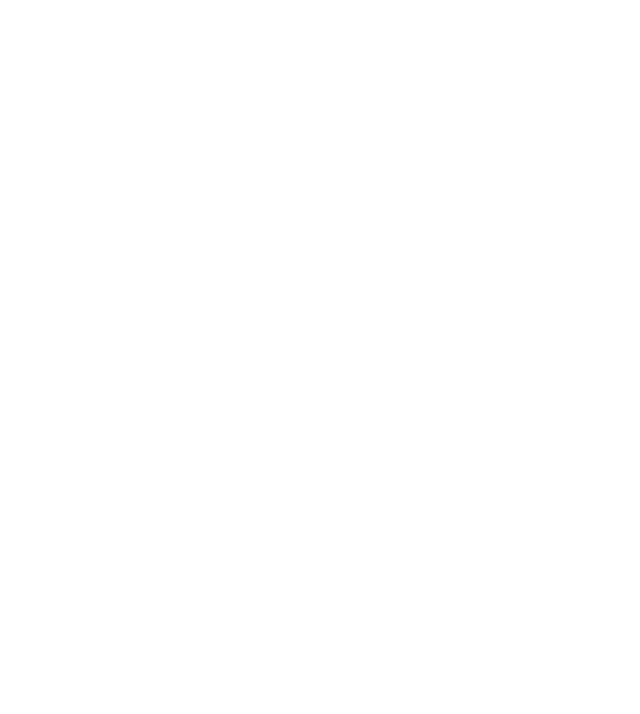
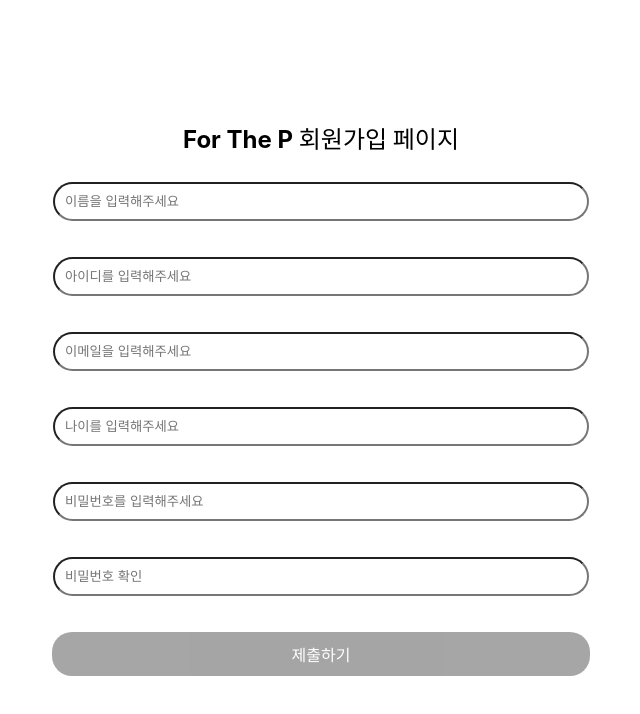
Before and after one commit to yeon-dong/For_The_P, a React (Vite) app in the folder For_The_P/: page /signup in a window 1280 px wide. Shown: the top 714 px of the page, without its empty margins (319-959 px from the left). Built offline with nearby package versions, Linux system fonts and the light colour scheme.

Commit message:
FEAT MainPage

```diff
--- /dev/null
+++ b/For_The_P/src/apis/PostSignUp.js
@@ -0,0 +1,31 @@
+const API_URL = "http://localhost:8080/auth";
+
+export const signUp = async (formData) => {
+  const requestData = {
+    name: formData.name,
+    email: formData.email,
+    age: formData.age,
+    username: formData.id,
+    password: formData.password,
+    passwordCheck: formData.verify_password,
+  };
+
+  try {
+    const response = await fetch(`${API_URL}/signup`, {
+      method: "POST",
+      headers: {
+        "Content-Type": "application/json",
+      },
+      body: JSON.stringify(requestData),
+    });
+
+    if (!response.ok) {
+      throw new Error(`Error: ${response.status} ${response.statusText}`);
+    }
+
+    return await response.json();
+  } catch (error) {
+    console.error("Error during sign up:", error);
+    throw error;
+  }
+};
--- a/For_The_P/src/pages/LoginPage/LoginPage.jsx
+++ b/For_The_P/src/pages/LoginPage/LoginPage.jsx
@@ -5,7 +5,7 @@
 
     return (
       <>
-
+        login
       </>
     );
   }
--- a/For_The_P/src/pages/MainPage/MainPage.jsx
+++ b/For_The_P/src/pages/MainPage/MainPage.jsx
@@ -1,15 +1,19 @@
+import { useNavigate } from "react-router-dom";
 import { LoginButton, LogoContainer, Logoimg, SignUpButton } from "./MainPage.style";
 
 function MainPage() {
-
+  const navigate = useNavigate();
+  const login = () =>{
+    navigate("/login");
+  }
 
   return (
     <>
         <LogoContainer>
             <Logoimg >
                 <img src="/logo.svg"></img>
-                <LoginButton>로그인</LoginButton>
-                <SignUpButton>회원가입 하러가기</SignUpButton>
+                <LoginButton onClick={login}>로그인</LoginButton>
+                <SignUpButton to='/signup'>회원가입 하러가기</SignUpButton>
             </Logoimg>
         </LogoContainer>
 
--- a/For_The_P/src/pages/MainPage/MainPage.style.js
+++ b/For_The_P/src/pages/MainPage/MainPage.style.js
@@ -1,4 +1,5 @@
 import styled from "styled-components";
+import { Link } from "react-router-dom";
 
 export const LogoContainer = styled.div`
     display: flex;
@@ -17,16 +18,21 @@
 
 export const LoginButton = styled.button`
     font-family: "Gothic A1", sans-serif;
-    font-weight: 800;
+    font-weight: 500;
     font-style: normal;
     margin-top: 40px;
     background-color: white;
     border-color: black;
-    width: 120%;
+    padding-top: 16px;
+    padding-bottom: 16px;
+    width: 140%;
+    &:hover{
+        color: #7B68EE;
+    }
 `;
 
-export const SignUpButton = styled.a`
-    margin-top: 20px;
+export const SignUpButton = styled(Link)`
+    margin-top: 24px;
     color: black;
     font-family: "Gothic A1", sans-serif;
     font-weight: 800;
--- a/For_The_P/src/pages/SignUpPage/SignUpPage.jsx
+++ b/For_The_P/src/pages/SignUpPage/SignUpPage.jsx
@@ -1,13 +1,144 @@
-
+import { Container, ValidationText, StyledInput, StyledError, StyledButton, StyledGoLogin, StyledGoLoginBtn, StyledGoLoginText } from "./SignUpPage.style";
+import { useNavigate } from "react-router-dom";
+import { useState } from "react";
+import { signUp } from "../../apis/PostSignUp";
 
 function SignUpPage() {
+    const navigate = useNavigate();
+    const [formData, setFormData] = useState({
+        name: '',
+        id:'',
+        email: '',
+        age: '',
+        password: '',
+        verify_password: ''
+    })
+    const [errors, setErrors] = useState({
+        name: '',
+        id:'',
+        email: '',
+        age: '',
+        password: '',
+        verify_password: ''
+    });
 
+    const handleChange = (data, value) => {
+        setFormData(prev => ({ ...prev, [data]: value }));
+        validateField(data, value);
+    };
+
+    const validateField = (data, value) => {
+        let errorMessage = '';
+        const ageValue = parseInt(value, 10);
+        switch (data) {
+          case 'name':
+            errorMessage = value ? '' : '이름을 입력해주세요!';
+            break;
+          case 'id':
+              errorMessage = value ? '' : '아이디를 입력해주세요!';
+              break;
+          case 'email':
+            errorMessage = value.includes('@') ? '' : '유효한 이메일을 입력해주세요!';
+            break;
+          case 'age':
+            if(!value){errorMessage = '나이를 입력해주세요!'}
+            else if(value.includes('.')){errorMessage ='나이는 정수여야 합니다.'}
+            else if(value.includes('-')){errorMessage ='나이는 음수가 될 수 없습니다.'}
+            else{errorMessage = ''}
+            break;
+          case 'password':
+            if(!value){errorMessage = '비밀번호를 입력해주세요!'}
+            else if(value.length < 4){errorMessage ='비밀번호는 최소 4자리 이상이어야 합니다.'}
+            else if(value.length > 12){errorMessage ='비밀번호는 최대 12자리까지 가능합니다.'}
+            else if(!/^(?=.*[A-Za-z])(?=.*\d)(?=.*[@$!%*#?&])[A-Za-z\d@$!%*#?&]{4,}$/.test(value)){errorMessage ='영어 대소문자, 숫자, 특수문자를 모두 포함해야 합니다.'}
+            else{errorMessage = ''}
+            break;
+          case 'verify_password':
+            errorMessage = value !== formData.password ? '비밀번호가 일치하지 않습니다.' : '';
+            break;
+        }
+        setErrors(prev => ({ ...prev, [data]: errorMessage }));
+      };
+
+      const canSubmit = () => {
+        return Object.values(formData).every(x => x) && Object.values(errors).every(error => !error);
+      };
+
+      const handleSubmit = async(e) => {
+        e.preventDefault();
+        if (canSubmit()) {
+          try {
+            const response = await signUp(formData);
+            console.log("회원가입 성공:", response.data);
+            alert("회원가입이 성공적으로 완료되었습니다.");
+            navigate("/login");
+          } catch (error) {
+            console.error("회원가입 실패:", error);
+            alert(
+              `회원가입 중 오류가 발생했습니다: ${
+                error.response?.data?.message || error.message
+              }`
+            );
+          }
+        } else {
+          alert('모든 필드를 올바르게 입력했는지 확인해주세요.');
+        }
+      };
 
     return (
       <>
-
+        <Container>
+            <ValidationText>For The P 회원가입 페이지</ValidationText>
+            <StyledInput
+                placeholder="이름을 입력해주세요"
+                value={formData.name}
+                onChange={(e) => handleChange('name', e.target.value)}
+                type="text"
+            />
+            {errors.name ? <StyledError $errMsg={errors.name}>{errors.name}</StyledError> : <StyledError>-</StyledError>}
+            <StyledInput
+                placeholder="아이디를 입력해주세요"
+                value={formData.id}
+                onChange={(e) => handleChange('id', e.target.value)}
+                type="text"
+            />
+            {errors.id ? <StyledError $errMsg={errors.id}>{errors.id}</StyledError> : <StyledError>-</StyledError>}
+            <StyledInput
+                placeholder="이메일을 입력해주세요"
+                value={formData.email}
+                onChange={(e) => handleChange('email', e.target.value)}
+                type="text"
+            />
+            {errors.email ? <StyledError $errMsg={errors.email}>{errors.email}</StyledError> : <StyledError>-</StyledError>}
+            <StyledInput
+                type="number"
+                placeholder="나이를 입력해주세요"
+                value={formData.age}
+                onChange={(e) => handleChange('age', e.target.value)}
+            />
+            {errors.age ? <StyledError $errMsg={errors.age}>{errors.age}</StyledError> : <StyledError>-</StyledError>}
+            <StyledInput
+                type="password"
+                placeholder="비밀번호를 입력해주세요"
+                value={formData.password}
+                onChange={(e) => handleChange('password', e.target.value)}
+            />
+            {errors.password ? <StyledError $errMsg={errors.password}>{errors.password}</StyledError> : <StyledError>-</StyledError>}
+            <StyledInput
+                type="password"
+                placeholder="비밀번호 확인"
+                value={formData.verify_password}
+                onChange={(e) => handleChange('verify_password', e.target.value)}
+            />
+            {errors.verify_password ? <StyledError $errMsg={errors.verify_password}>{errors.verify_password}</StyledError> : <StyledError>-</StyledError>}
+            <StyledButton onClick={handleSubmit} disabled={!canSubmit()} $canSubmit={canSubmit()}>제출하기</StyledButton>
+            <StyledGoLogin>
+              <StyledGoLoginText>이미 아이디가 있으신가요?</StyledGoLoginText>
+              <StyledGoLoginBtn href="./login">로그인 페이지로 이동하기</StyledGoLoginBtn>
+            </StyledGoLogin>
+        </Container>
       </>
-    );
+    )
   }
 
-  export default SignUpPage;
+  export default SignUpPage
--- a/For_The_P/src/pages/SignUpPage/SignUpPage.style.js
+++ b/For_The_P/src/pages/SignUpPage/SignUpPage.style.js
@@ -0,0 +1,59 @@
+import styled from "styled-components";
+
+export const Container = styled.div`
+    display: flex;
+    flex-direction: column;
+    align-items: center;
+`;
+
+export const ValidationText = styled.div`
+    margin-top: 10%;
+    color: black;
+    font-size: 24px;
+    font-weight: 700;
+    margin-bottom: 20px;
+`;
+
+export const StyledInput = styled.input`
+    padding: 10px;
+    margin: 10px 0;
+    border-radius: 20px;
+    width: 40%;
+`;
+
+export const StyledError = styled.div`
+    color: ${props => props.$errMsg ? 'red' : 'rgba(0,0,0,0)' };
+`;
+
+export const StyledButton = styled.button`
+  background-color: ${props => props.$canSubmit ? 'navy' : 'gray'};
+  color: white;
+  border: none;
+  border-radius: 20px;
+  padding: 10px 20px;
+  margin: 10px 0;
+  cursor: pointer;
+  width: 42%;
+  font-size: 16px;
+  &:disabled {
+    cursor: default;
+    opacity: 0.7;
+  }
+`;
+
+export const StyledGoLogin = styled.div`
+    display: flex;
+    margin-top: 12px;
+    width: 40vw;
+    justify-content: space-around;
+`;
+
+export const StyledGoLoginText = styled.div`
+  color: white;
+`;
+
+export const StyledGoLoginBtn = styled.a`
+  text-decoration: none;
+  color: white;
+  font-weight: 700;
+`;
--- a/For_The_P/src/pages/TodoPage/TodoPage.jsx
+++ b/For_The_P/src/pages/TodoPage/TodoPage.jsx
@@ -5,7 +5,7 @@
 
     return (
       <>
-
+        todo
       </>
     );
   }
```
